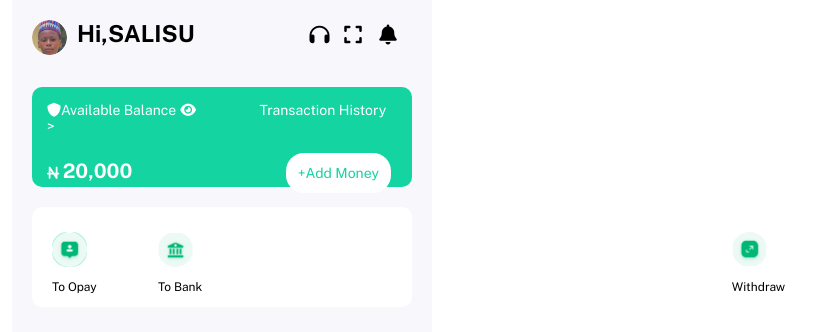
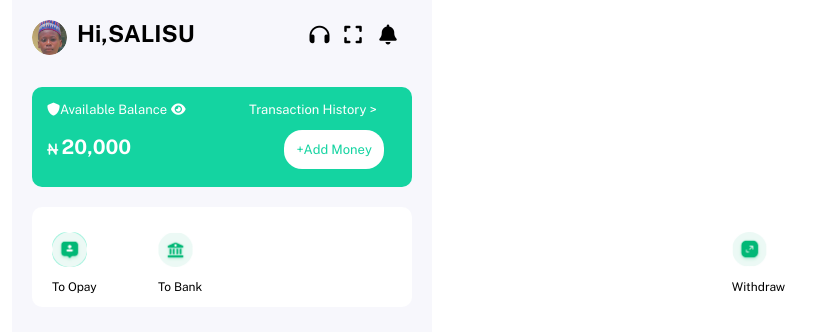
Before and after one commit to Awwal123/opay-landing-page, a plain HTML site: page index.html in a window 1280 px wide. Shown: the whole page, without its empty margins (418-1234 px from the left). Drawn offline with nearby package versions, Linux system fonts and the light colour scheme.

Commit message:
opay-landing-page

```diff
--- a/styles.css
+++ b/styles.css
@@ -45,13 +45,13 @@ h3{
     display: block;
     margin: auto;
     border-radius: 10px;
-    font-size: 14px;
+    font-size: 13px;
     font-weight: 200;
     padding: 15px;
     margin-top: 20px;
 }
 .tran {
-    margin-bottom: 25px;
+    margin-bottom: 18px;
 }
 .transaction {
     margin-left: 60px;
```
